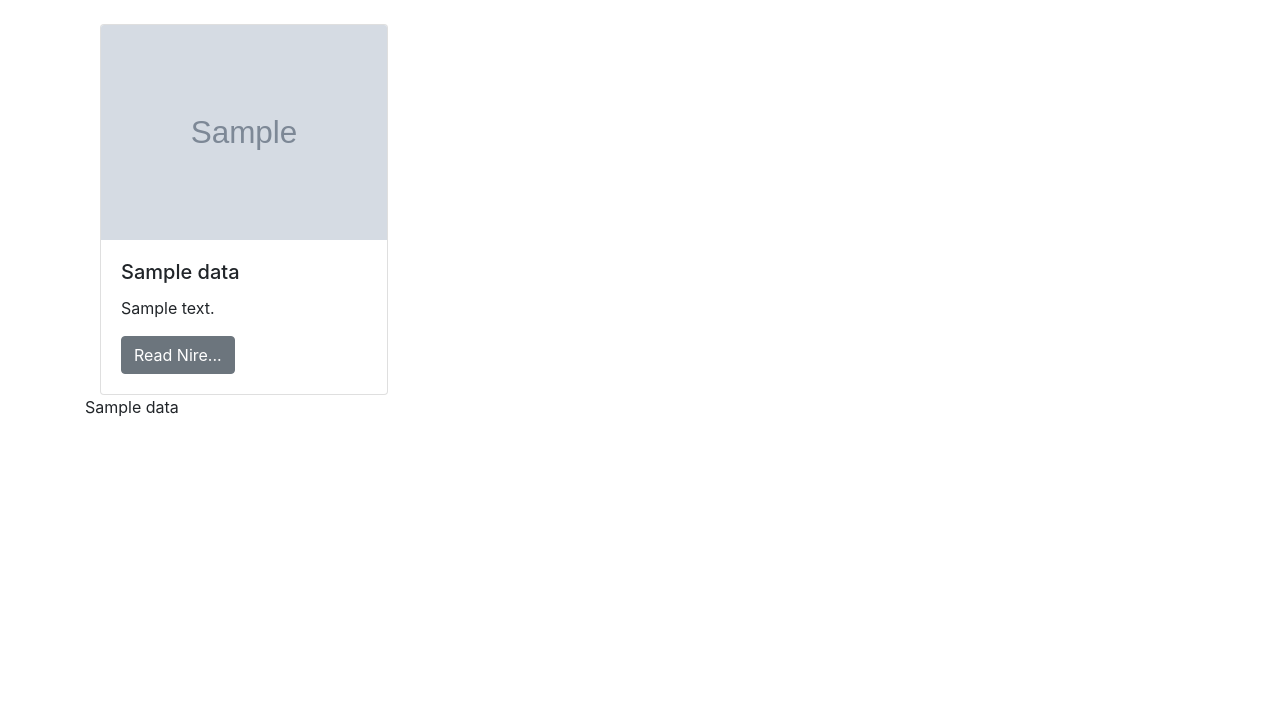
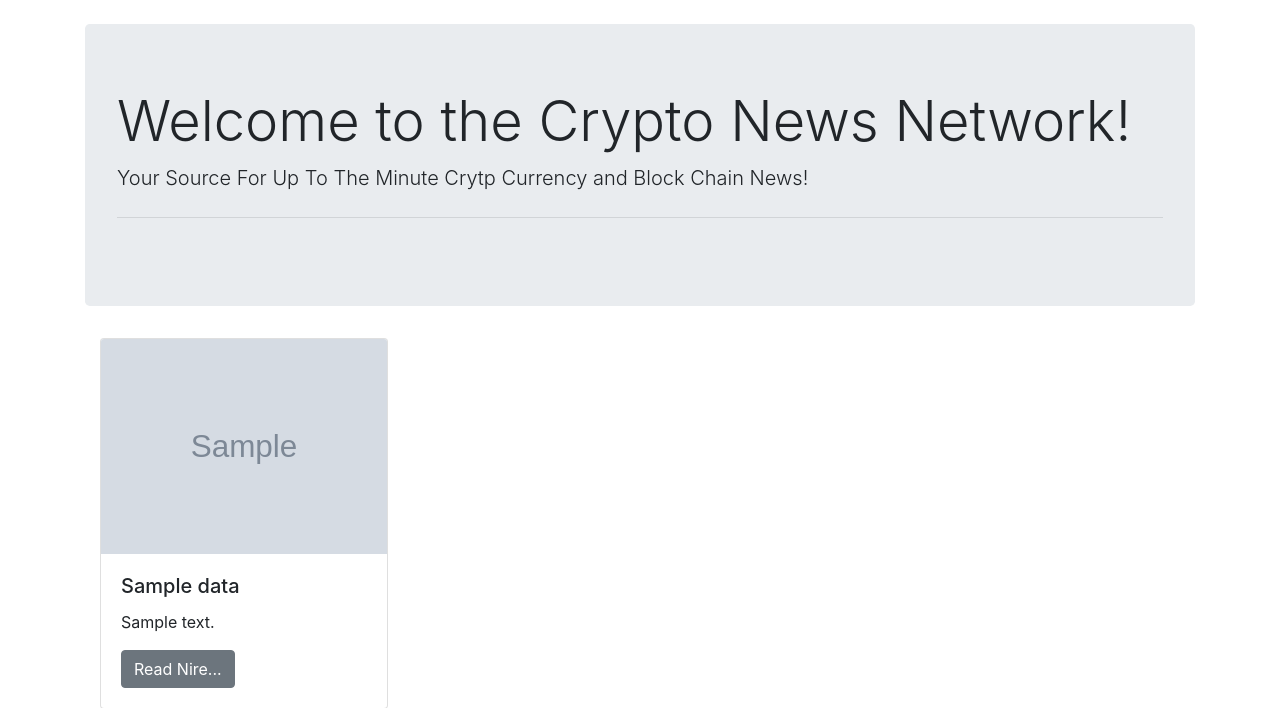
Before and after one commit to jfreesh/my-crytpo, a Django app: template crypto/templates/home.html in a window 1280 px wide. Shown: the part 56-764 px from the top of the page. Run offline with Django 3.2, Linux system fonts and the light colour scheme; the template is opened without the code that fills it: most values are stand-ins (such as "Sample title", 1, 10 or a date in 2020); grey boxes marked "Sample" are stand-in pictures; some libraries are stand-ins or nearby versions.

Commit message:
Ch 14, Jumbotron header

```diff
--- a/crypto/templates/base.html
+++ b/crypto/templates/base.html
@@ -30,6 +30,7 @@
 			</div>
 		</nav>
 		<div class="container">
+			<br>
 			{% block content %}
 			{% endblock %}
 		</div>
--- a/crypto/templates/home.html
+++ b/crypto/templates/home.html
@@ -1,7 +1,11 @@
 {% extends 'base.html' %}
 
 {% block content %}
-	<br>
+	<div class="jumbotron">
+		<h1 class="display-4">Welcome to the Crypto News Network!</h1>
+		<p class="lead">Your Source For Up To The Minute Crytp Currency and Block Chain News!</p>
+		<hr class="my-4">
+	</div>
 	<div class="container">
 		<div class="row">
 			{% for x in api.Data %}
```
